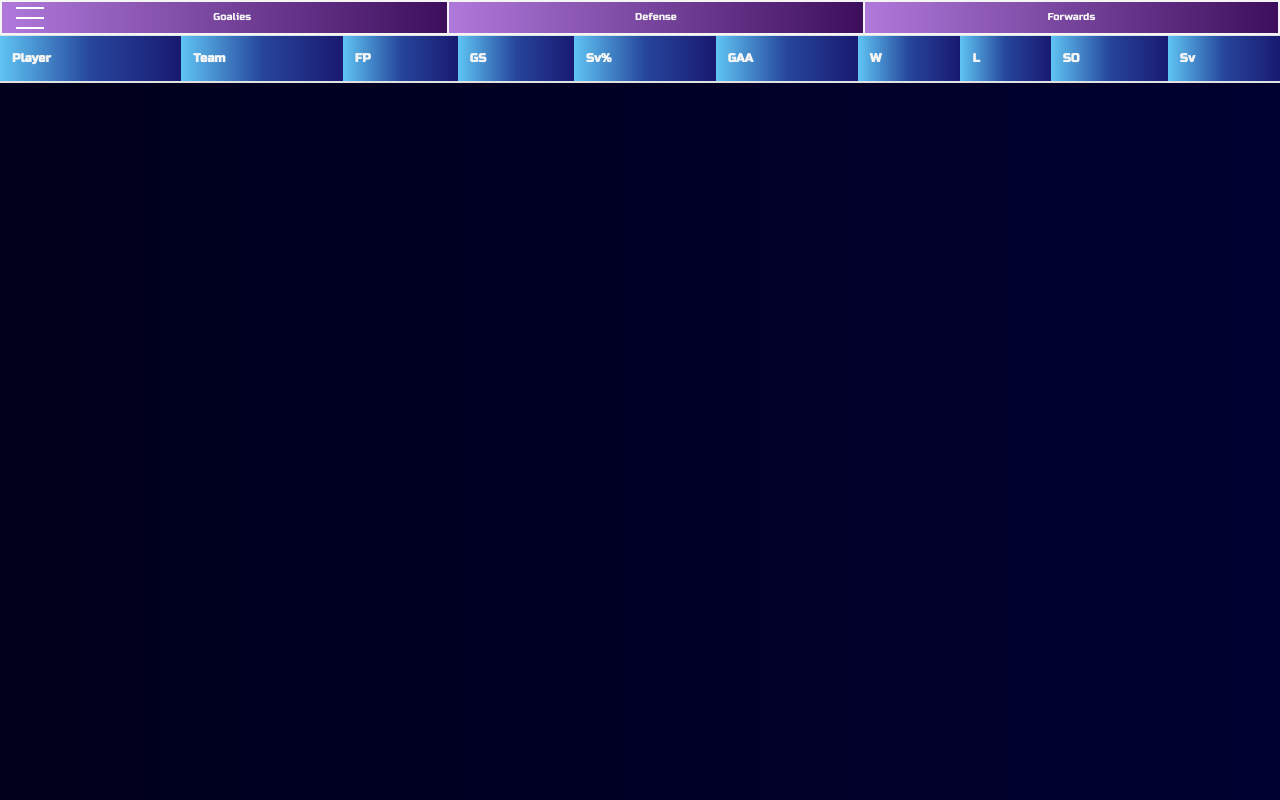
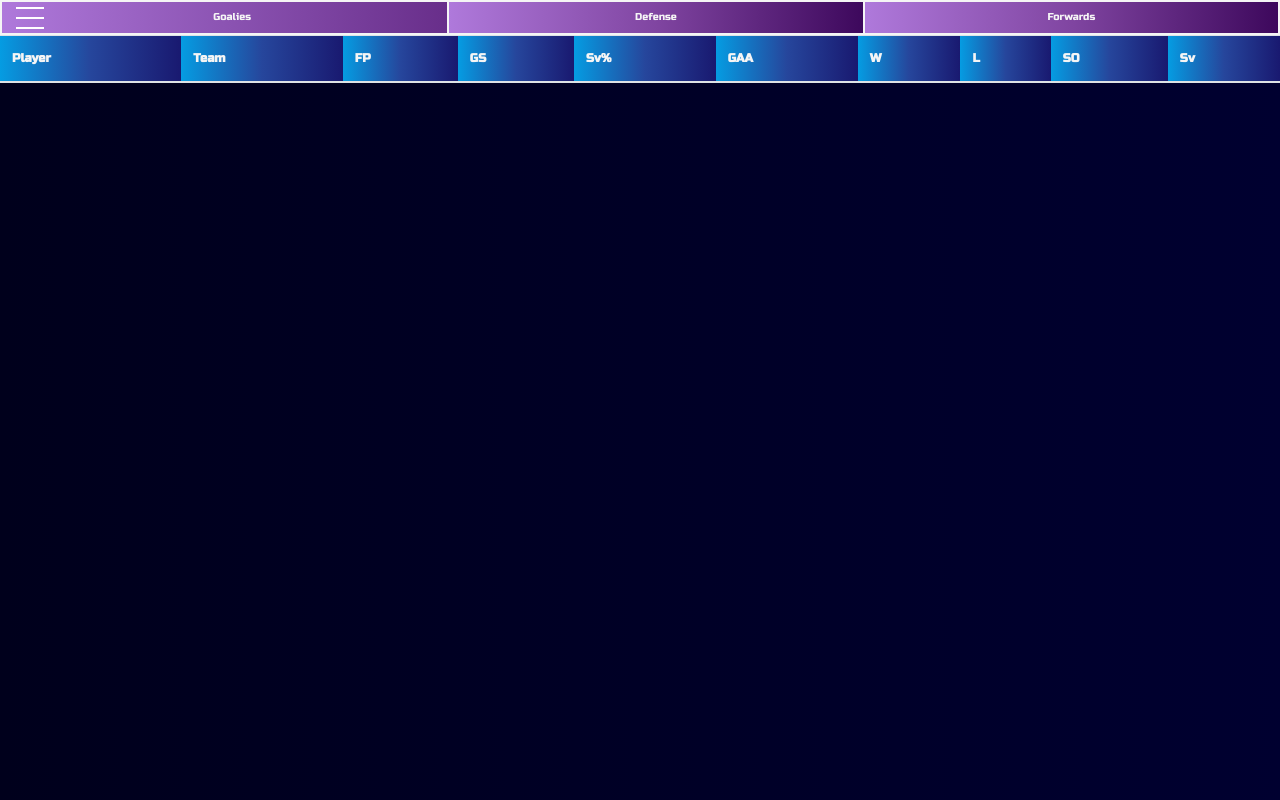
Before and after one commit to KyleRomanos/goalieStarter, a plain HTML site: page table2.html in a window 1280 px wide. Drawn offline with nearby package versions, Linux system fonts and the light colour scheme; no server answers.

Commit message:
updated styling again

```diff
--- a/styles/main.css
+++ b/styles/main.css
@@ -120,7 +120,7 @@ nav{
 }
 
 .defense, .forwards {
-    background-image: linear-gradient(to left, rgb(61, 14, 92), rgb(175, 121, 219));
+    background-image: linear-gradient(to left,rgb(61, 8, 92), rgb(128, 69, 161), rgb(175, 121, 219));
     background-repeat: no-repeat;
     background-attachment: fixed;
     color: whitesmoke;
@@ -132,7 +132,7 @@ nav{
 }
 
 .goalies {
-    background-image: linear-gradient(to left, rgb(61, 14, 92), rgb(175, 121, 219));
+    background-image: linear-gradient(to left, rgb(104, 46, 138), rgb(175, 121, 219));
     background-repeat: no-repeat;
     background-attachment: fixed;
     color: whitesmoke;
@@ -157,7 +157,7 @@ top: 0;
 }
 
 th{
-    background-image: linear-gradient(to left, rgb(25,25,112) ,rgb(38, 70, 156), rgb(95, 196, 243));
+    background-image: linear-gradient(to left, rgb(25,25,112) ,rgb(38, 70, 156), rgb(5, 156, 226));
     background-repeat: no-repeat;
     background-attachment: fixed;
     font-size: 12px;
```
